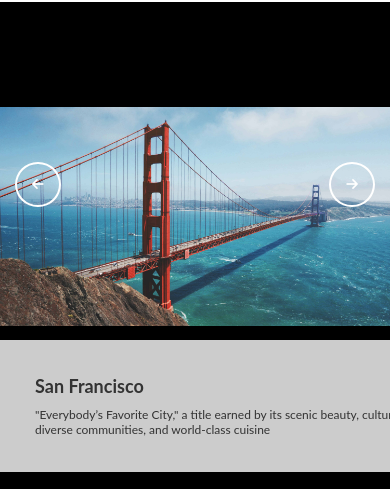
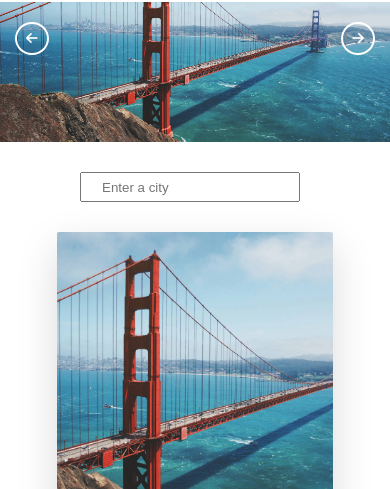
Before and after one commit to Awscr-zz/viaje, a website: page index.html in a window 390 px wide. Shown: the part 58-547 px from the top of the page. Drawn offline with Linux system fonts and the light colour scheme.

Commit message:
Update package.json name & description, implement responsive card functionality

```diff
--- a/css/style.css
+++ b/css/style.css
@@ -95,6 +95,10 @@ body {
       .header__nav__list__item:hover {
         color: #2471a3; }
 
+@media screen and (max-width: 520px) {
+  .header__nav__list {
+    display: none; } }
+
 .modal-container {
   z-index: 10;
   display: none;
@@ -170,10 +174,10 @@ body {
     opacity: 1; } }
 
 .showcase {
-  background-color: #000; }
+  background-color: #000;
+  overflow: hidden; }
   .showcase__carousel {
     position: relative;
-    overflow: hidden;
     height: 55rem; }
     .showcase__carousel__slide {
       position: absolute;
@@ -184,7 +188,7 @@ body {
       transition: opacity 0.4s ease-in-out; }
       .showcase__carousel__slide:first-child {
         background: url("../img/San_Francisco_Img.jpg");
-        background-size: 100%;
+        background-size: cover;
         background-position: center;
         background-repeat: no-repeat; }
       .showcase__carousel__slide:nth-child(2) {
@@ -238,6 +242,24 @@ body {
       .showcase__carousel__buttons button:hover {
         background-color: #fff;
         color: #333; }
+
+@media screen and (max-width: 1400px) {
+  .showcase__carousel {
+    height: 40rem; }
+    .showcase__carousel__buttons button {
+      padding: 1rem 1.2rem; } }
+
+@media screen and (max-width: 768px) {
+  .showcase__carousel {
+    height: 30rem; }
+    .showcase__carousel__slide__content {
+      display: none; } }
+
+@media screen and (max-width: 520px) {
+  .showcase__carousel {
+    height: 20rem; }
+    .showcase__carousel__buttons button {
+      padding: 0.7rem 0.9rem; } }
 
 .cities {
   width: 100%;
@@ -319,6 +341,16 @@ body {
         .cities__row__card__show:hover {
           color: #333; }
 
+@media screen and (max-width: 1400px) {
+  .cities__row {
+    grid-template-columns: 50% 50%; } }
+
+@media screen and (max-width: 768px) {
+  .cities__form__search {
+    width: 100%; }
+  .cities__row {
+    grid-template-columns: 100%; } }
+
 .contact {
   text-align: center; }
   .contact__head {
--- a/package.json
+++ b/package.json
@@ -1,7 +1,7 @@
 {
-  "name": "viyaje-hotel",
+  "name": "viaje",
   "version": "1.0.0",
-  "description": "Hotel website",
+  "description": "See a list of the best places you should visit in California",
   "main": "app.js",
   "scripts": {
     "watch:sass": "node-sass scss/main.scss css/style.css -w",
```
